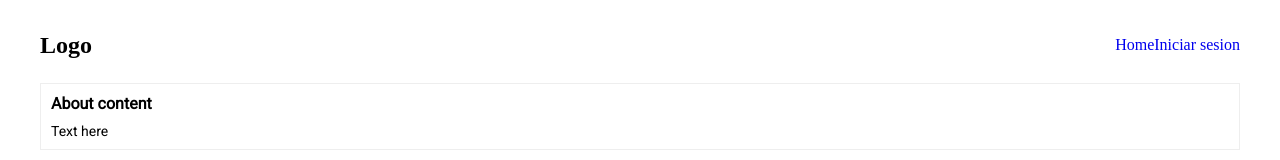
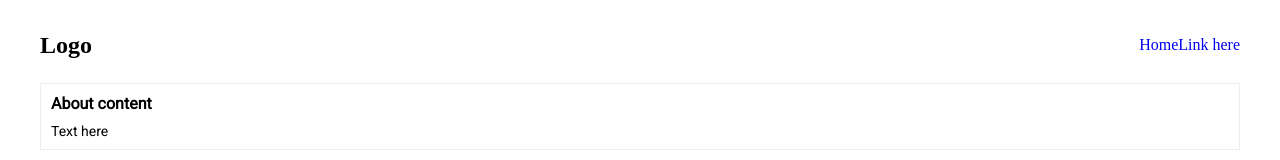
Before and after one commit to Jairperezs/originx-ui, a Next.js app: page /about in a window 1280 px wide. Shown: the top 160 px of the page. Built offline with nearby package versions, Linux system fonts and the light colour scheme.

Commit message:
rename link

```diff
--- a/pages/about.js
+++ b/pages/about.js
@@ -8,7 +8,7 @@ export default () => (
     <Layout title="About page">
         <Header>
             <Link href="/">Home</Link>
-            <Link href="/">Iniciar sesion</Link>
+            <Link href="/">Link here</Link>
         </Header>
         <main>
             <div className="content">
```
